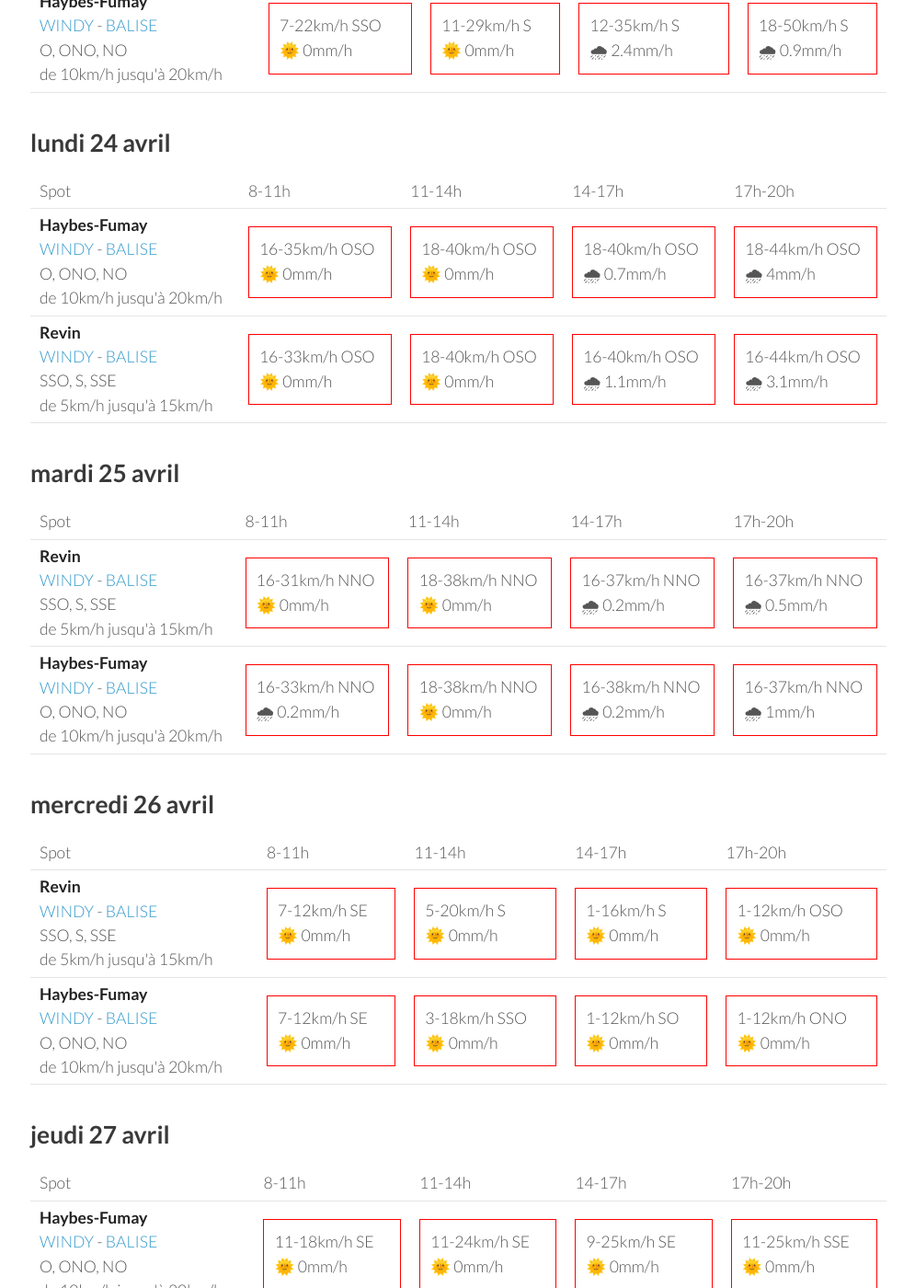
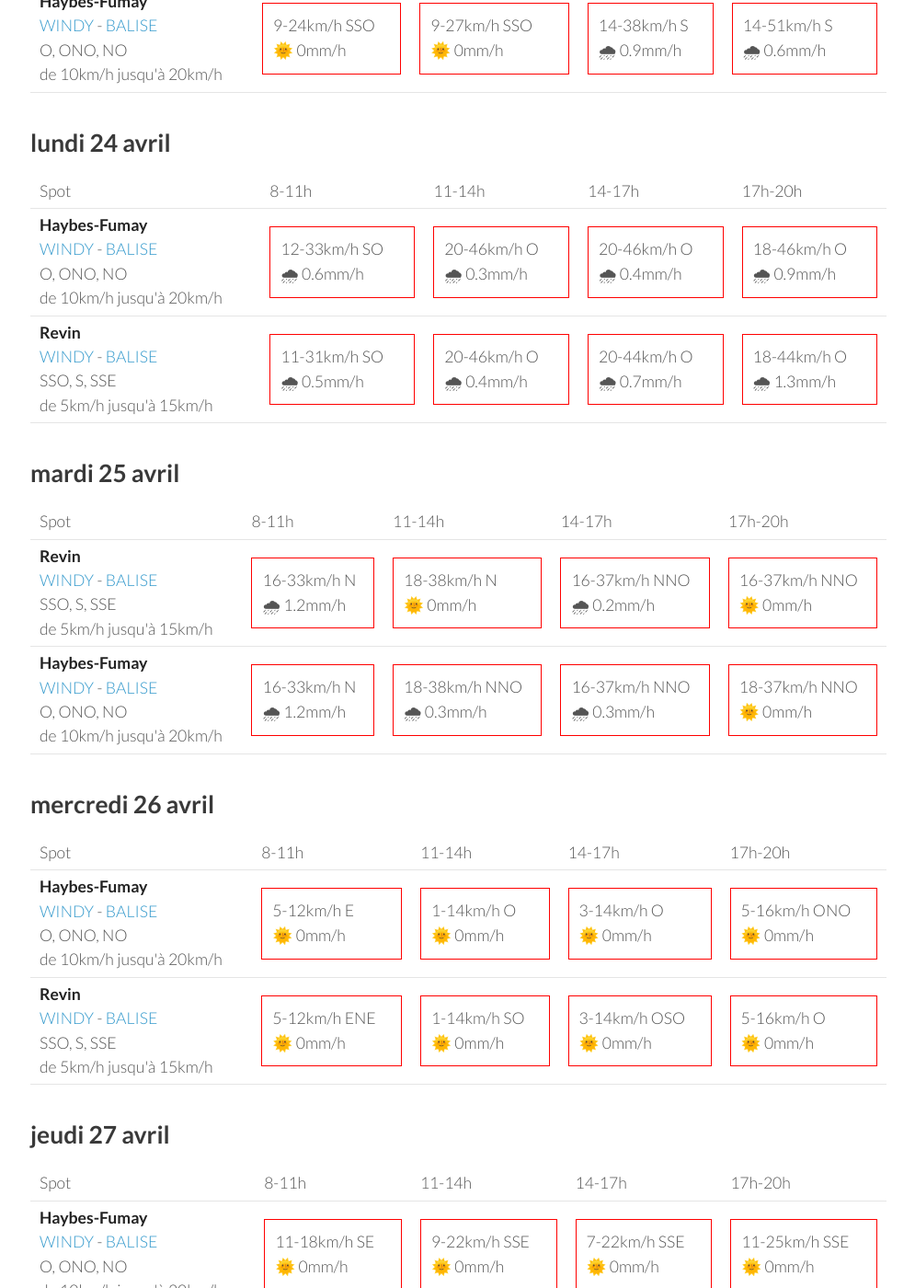
Before and after one commit to parapente-dans-le-nord/parapente-dans-le-nord.github.io, a Jekyll site: the page built from ardennes.markdown, in a window 1280 px wide and 1400 px high, scrolled down 859 px. Shown: the whole window at 92% size, without its empty margins (25-1020 px from the left). Built offline with Jekyll 4.4.1, drawn with Linux system fonts in a browser that asks for light colours; some of the changed text lies outside the part shown.

Commit message:
update index.markdown

```diff
--- a/ardennes.markdown
+++ b/ardennes.markdown
@@ -25,18 +25,18 @@ page mise à jour le samedi 22 avril 13:10
         <td><strong>Revin</strong><br><a href="https://windy.com/49.948/4.625?49.543,4.625,8">WINDY</a> - <span class=""><a href="http://www.balisemeteo.com/balise.php?idBalise=5019">BALISE</a> </span><br> <span class="vent-favorable">SSO, S, SSE</span><br><span class="force-vent">de 5km/h jusqu'à 15km/h</span> </td>
 
             <td><div class="not-flyable"><p>0-0km/h NA</p><p>🌧️ 0mm/h</p></div></td>
-            <td><div class="not-flyable"><p>12-38km/h S</p><p>🌧 0.3mm/h</p></div></td>
-            <td><div class="not-flyable"><p>11-37km/h S</p><p>🌧 1.4mm/h</p></div></td>
-            <td><div class="not-flyable"><p>14-40km/h SSO</p><p>🌧 1.5mm/h</p></div></td>
+            <td><div class="not-flyable"><p>0-0km/h NA</p><p>🌧️ 0mm/h</p></div></td>
+            <td><div class="not-flyable"><p>0-0km/h NA</p><p>🌧️ 0mm/h</p></div></td>
+            <td><div class="not-flyable"><p>11-33km/h SSO</p><p>🌧 1.7mm/h</p></div></td>
 
     </tr>
 <tr>
         <td><strong>Haybes-Fumay</strong><br><a href="https://windy.com/49.998/4.715?49.913,4.738,10">WINDY</a> - <span class=""><a href="http://www.balisemeteo.com/balise.php?idBalise=104">BALISE</a> </span><br> <span class="vent-favorable">O, ONO, NO</span><br><span class="force-vent">de 10km/h jusqu'à 20km/h</span> </td>
 
             <td><div class="not-flyable"><p>0-0km/h NA</p><p>🌧️ 0mm/h</p></div></td>
-            <td><div class="not-flyable"><p>12-40km/h S</p><p>🌞 0mm/h</p></div></td>
-            <td><div class="not-flyable"><p>12-38km/h S</p><p>🌞 0.7mm/h</p></div></td>
-            <td><div class="not-flyable"><p>16-44km/h SSO</p><p>🌞 0.9mm/h</p></div></td>
+            <td><div class="not-flyable"><p>0-0km/h NA</p><p>🌧️ 0mm/h</p></div></td>
+            <td><div class="not-flyable"><p>0-0km/h NA</p><p>🌧️ 0mm/h</p></div></td>
+            <td><div class="not-flyable"><p>9-37km/h SSO</p><p>🌧 1.9mm/h</p></div></td>
 
     </tr>
 
@@ -58,20 +58,20 @@ page mise à jour le samedi 22 avril 13:10
 <tr>
         <td><strong>Revin</strong><br><a href="https://windy.com/49.948/4.625?49.543,4.625,8">WINDY</a> - <span class=""><a href="http://www.balisemeteo.com/balise.php?idBalise=5019">BALISE</a> </span><br> <span class="vent-favorable">SSO, S, SSE</span><br><span class="force-vent">de 5km/h jusqu'à 15km/h</span> </td>
 
-            <td><div class="not-flyable"><p>7-18km/h SSO</p><p>🌞 0mm/h</p></div></td>
-            <td><div class="not-flyable"><p>11-27km/h S</p><p>🌞 0mm/h</p></div></td>
-            <td><div class="not-flyable"><p>14-37km/h SSE</p><p>🌧 1.1mm/h</p></div></td>
-            <td><div class="not-flyable"><p>20-51km/h S</p><p>🌧 1.4mm/h</p></div></td>
+            <td><div class="not-flyable"><p>9-22km/h SSO</p><p>🌞 0mm/h</p></div></td>
+            <td><div class="not-flyable"><p>11-25km/h SSO</p><p>🌞 0mm/h</p></div></td>
+            <td><div class="not-flyable"><p>14-37km/h S</p><p>🌧 1.3mm/h</p></div></td>
+            <td><div class="not-flyable"><p>18-55km/h SSE</p><p>🌧 0.6mm/h</p></div></td>
 
 
     </tr>
 <tr>
         <td><strong>Haybes-Fumay</strong><br><a href="https://windy.com/49.998/4.715?49.913,4.738,10">WINDY</a> - <span class=""><a href="http://www.balisemeteo.com/balise.php?idBalise=104">BALISE</a> </span><br> <span class="vent-favorable">O, ONO, NO</span><br><span class="force-vent">de 10km/h jusqu'à 20km/h</span> </td>
 
-            <td><div class="not-flyable"><p>7-22km/h SSO</p><p>🌞 0mm/h</p></div></td>
-            <td><div class="not-flyable"><p>11-29km/h S</p><p>🌞 0mm/h</p></div></td>
-            <td><div class="not-flyable"><p>12-35km/h S</p><p>🌧 2.4mm/h</p></div></td>
-            <td><div class="not-flyable"><p>18-50km/h S</p><p>🌧 0.9mm/h</p></div></td>
+            <td><div class="not-flyable"><p>9-24km/h SSO</p><p>🌞 0mm/h</p></div></td>
+            <td><div class="not-flyable"><p>9-27km/h SSO</p><p>🌞 0mm/h</p></div></td>
+            <td><div class="not-flyable"><p>14-38km/h S</p><p>🌧 0.9mm/h</p></div></td>
+            <td><div class="not-flyable"><p>14-51km/h S</p><p>🌧 0.6mm/h</p></div></td>
 
 
     </tr>
@@ -94,20 +94,20 @@ page mise à jour le samedi 22 avril 13:10
 <tr>
         <td><strong>Haybes-Fumay</strong><br><a href="https://windy.com/49.998/4.715?49.913,4.738,10">WINDY</a> - <span class=""><a href="http://www.balisemeteo.com/balise.php?idBalise=104">BALISE</a> </span><br> <span class="vent-favorable">O, ONO, NO</span><br><span class="force-vent">de 10km/h jusqu'à 20km/h</span> </td>
 
-            <td><div class="not-flyable"><p>16-35km/h OSO</p><p>🌞 0mm/h</p></div></td>
-            <td><div class="not-flyable"><p>18-40km/h OSO</p><p>🌞 0mm/h</p></div></td>
-            <td><div class="not-flyable"><p>18-40km/h OSO</p><p>🌧 0.7mm/h</p></div></td>
-            <td><div class="not-flyable"><p>18-44km/h OSO</p><p>🌧 4mm/h</p></div></td>
+            <td><div class="not-flyable"><p>12-33km/h SO</p><p>🌧 0.6mm/h</p></div></td>
+            <td><div class="not-flyable"><p>20-46km/h O</p><p>🌧 0.3mm/h</p></div></td>
+            <td><div class="not-flyable"><p>20-46km/h O</p><p>🌧 0.4mm/h</p></div></td>
+            <td><div class="not-flyable"><p>18-46km/h O</p><p>🌧 0.9mm/h</p></div></td>
 
 
     </tr>
 <tr>
         <td><strong>Revin</strong><br><a href="https://windy.com/49.948/4.625?49.543,4.625,8">WINDY</a> - <span class=""><a href="http://www.balisemeteo.com/balise.php?idBalise=5019">BALISE</a> </span><br> <span class="vent-favorable">SSO, S, SSE</span><br><span class="force-vent">de 5km/h jusqu'à 15km/h</span> </td>
 
-            <td><div class="not-flyable"><p>16-33km/h OSO</p><p>🌞 0mm/h</p></div></td>
-            <td><div class="not-flyable"><p>18-40km/h OSO</p><p>🌞 0mm/h</p></div></td>
-            <td><div class="not-flyable"><p>16-40km/h OSO</p><p>🌧 1.1mm/h</p></div></td>
-            <td><div class="not-flyable"><p>16-44km/h OSO</p><p>🌧 3.1mm/h</p></div></td>
+            <td><div class="not-flyable"><p>11-31km/h SO</p><p>🌧 0.5mm/h</p></div></td>
+            <td><div class="not-flyable"><p>20-46km/h O</p><p>🌧 0.4mm/h</p></div></td>
+            <td><div class="not-flyable"><p>20-44km/h O</p><p>🌧 0.7mm/h</p></div></td>
+            <td><div class="not-flyable"><p>18-44km/h O</p><p>🌧 1.3mm/h</p></div></td>
 
 
     </tr>
@@ -130,20 +130,20 @@ page mise à jour le samedi 22 avril 13:10
 <tr>
         <td><strong>Revin</strong><br><a href="https://windy.com/49.948/4.625?49.543,4.625,8">WINDY</a> - <span class=""><a href="http://www.balisemeteo.com/balise.php?idBalise=5019">BALISE</a> </span><br> <span class="vent-favorable">SSO, S, SSE</span><br><span class="force-vent">de 5km/h jusqu'à 15km/h</span> </td>
 
-            <td><div class="not-flyable"><p>16-31km/h NNO</p><p>🌞 0mm/h</p></div></td>
-            <td><div class="not-flyable"><p>18-38km/h NNO</p><p>🌞 0mm/h</p></div></td>
+            <td><div class="not-flyable"><p>16-33km/h N</p><p>🌧 1.2mm/h</p></div></td>
+            <td><div class="not-flyable"><p>18-38km/h N</p><p>🌞 0mm/h</p></div></td>
             <td><div class="not-flyable"><p>16-37km/h NNO</p><p>🌧 0.2mm/h</p></div></td>
-            <td><div class="not-flyable"><p>16-37km/h NNO</p><p>🌧 0.5mm/h</p></div></td>
+            <td><div class="not-flyable"><p>16-37km/h NNO</p><p>🌞 0mm/h</p></div></td>
 
 
     </tr>
 <tr>
         <td><strong>Haybes-Fumay</strong><br><a href="https://windy.com/49.998/4.715?49.913,4.738,10">WINDY</a> - <span class=""><a href="http://www.balisemeteo.com/balise.php?idBalise=104">BALISE</a> </span><br> <span class="vent-favorable">O, ONO, NO</span><br><span class="force-vent">de 10km/h jusqu'à 20km/h</span> </td>
 
-            <td><div class="not-flyable"><p>16-33km/h NNO</p><p>🌧 0.2mm/h</p></div></td>
-            <td><div class="not-flyable"><p>18-38km/h NNO</p><p>🌞 0mm/h</p></div></td>
-            <td><div class="not-flyable"><p>16-38km/h NNO</p><p>🌧 0.2mm/h</p></div></td>
-            <td><div class="not-flyable"><p>16-37km/h NNO</p><p>🌧 1mm/h</p></div></td>
+            <td><div class="not-flyable"><p>16-33km/h N</p><p>🌧 1.2mm/h</p></div></td>
+            <td><div class="not-flyable"><p>18-38km/h NNO</p><p>🌧 0.3mm/h</p></div></td>
+            <td><div class="not-flyable"><p>16-37km/h NNO</p><p>🌧 0.3mm/h</p></div></td>
+            <td><div class="not-flyable"><p>18-37km/h NNO</p><p>🌞 0mm/h</p></div></td>
 
 
     </tr>
@@ -164,22 +164,22 @@ page mise à jour le samedi 22 avril 13:10
       <td>17h-20h</td>
     </tr>
 <tr>
-        <td><strong>Revin</strong><br><a href="https://windy.com/49.948/4.625?49.543,4.625,8">WINDY</a> - <span class=""><a href="http://www.balisemeteo.com/balise.php?idBalise=5019">BALISE</a> </span><br> <span class="vent-favorable">SSO, S, SSE</span><br><span class="force-vent">de 5km/h jusqu'à 15km/h</span> </td>
+        <td><strong>Haybes-Fumay</strong><br><a href="https://windy.com/49.998/4.715?49.913,4.738,10">WINDY</a> - <span class=""><a href="http://www.balisemeteo.com/balise.php?idBalise=104">BALISE</a> </span><br> <span class="vent-favorable">O, ONO, NO</span><br><span class="force-vent">de 10km/h jusqu'à 20km/h</span> </td>
 
-            <td><div class="not-flyable"><p>7-12km/h SE</p><p>🌞 0mm/h</p></div></td>
-            <td><div class="not-flyable"><p>5-20km/h S</p><p>🌞 0mm/h</p></div></td>
-            <td><div class="not-flyable"><p>1-16km/h S</p><p>🌞 0mm/h</p></div></td>
-            <td><div class="not-flyable"><p>1-12km/h OSO</p><p>🌞 0mm/h</p></div></td>
+            <td><div class="not-flyable"><p>5-12km/h E</p><p>🌞 0mm/h</p></div></td>
+            <td><div class="not-flyable"><p>1-14km/h O</p><p>🌞 0mm/h</p></div></td>
+            <td><div class="not-flyable"><p>3-14km/h O</p><p>🌞 0mm/h</p></div></td>
+            <td><div class="not-flyable"><p>5-16km/h ONO</p><p>🌞 0mm/h</p></div></td>
 
 
     </tr>
 <tr>
-        <td><strong>Haybes-Fumay</strong><br><a href="https://windy.com/49.998/4.715?49.913,4.738,10">WINDY</a> - <span class=""><a href="http://www.balisemeteo.com/balise.php?idBalise=104">BALISE</a> </span><br> <span class="vent-favorable">O, ONO, NO</span><br><span class="force-vent">de 10km/h jusqu'à 20km/h</span> </td>
+        <td><strong>Revin</strong><br><a href="https://windy.com/49.948/4.625?49.543,4.625,8">WINDY</a> - <span class=""><a href="http://www.balisemeteo.com/balise.php?idBalise=5019">BALISE</a> </span><br> <span class="vent-favorable">SSO, S, SSE</span><br><span class="force-vent">de 5km/h jusqu'à 15km/h</span> </td>
 
-            <td><div class="not-flyable"><p>7-12km/h SE</p><p>🌞 0mm/h</p></div></td>
-            <td><div class="not-flyable"><p>3-18km/h SSO</p><p>🌞 0mm/h</p></div></td>
-            <td><div class="not-flyable"><p>1-12km/h SO</p><p>🌞 0mm/h</p></div></td>
-            <td><div class="not-flyable"><p>1-12km/h ONO</p><p>🌞 0mm/h</p></div></td>
+            <td><div class="not-flyable"><p>5-12km/h ENE</p><p>🌞 0mm/h</p></div></td>
+            <td><div class="not-flyable"><p>1-14km/h SO</p><p>🌞 0mm/h</p></div></td>
+            <td><div class="not-flyable"><p>3-14km/h OSO</p><p>🌞 0mm/h</p></div></td>
+            <td><div class="not-flyable"><p>5-16km/h O</p><p>🌞 0mm/h</p></div></td>
 
 
     </tr>
@@ -203,8 +203,8 @@ page mise à jour le samedi 22 avril 13:10
         <td><strong>Haybes-Fumay</strong><br><a href="https://windy.com/49.998/4.715?49.913,4.738,10">WINDY</a> - <span class=""><a href="http://www.balisemeteo.com/balise.php?idBalise=104">BALISE</a> </span><br> <span class="vent-favorable">O, ONO, NO</span><br><span class="force-vent">de 10km/h jusqu'à 20km/h</span> </td>
 
             <td><div class="not-flyable"><p>11-18km/h SE</p><p>🌞 0mm/h</p></div></td>
-            <td><div class="not-flyable"><p>11-24km/h SE</p><p>🌞 0mm/h</p></div></td>
-            <td><div class="not-flyable"><p>9-25km/h SE</p><p>🌞 0mm/h</p></div></td>
+            <td><div class="not-flyable"><p>9-22km/h SSE</p><p>🌞 0mm/h</p></div></td>
+            <td><div class="not-flyable"><p>7-22km/h SSE</p><p>🌞 0mm/h</p></div></td>
             <td><div class="not-flyable"><p>11-25km/h SSE</p><p>🌞 0mm/h</p></div></td>
 
 
@@ -212,10 +212,10 @@ page mise à jour le samedi 22 avril 13:10
 <tr>
         <td><strong>Revin</strong><br><a href="https://windy.com/49.948/4.625?49.543,4.625,8">WINDY</a> - <span class=""><a href="http://www.balisemeteo.com/balise.php?idBalise=5019">BALISE</a> </span><br> <span class="vent-favorable">SSO, S, SSE</span><br><span class="force-vent">de 5km/h jusqu'à 15km/h</span> </td>
 
-            <td><div class="not-flyable"><p>9-18km/h ESE</p><p>🌞 0mm/h</p></div></td>
-            <td><div class="not-flyable"><p>11-25km/h SE</p><p>🌞 0mm/h</p></div></td>
-            <td><div class="not-flyable"><p>11-27km/h SE</p><p>🌞 0mm/h</p></div></td>
-            <td><div class="not-flyable"><p>11-25km/h SSE</p><p>🌞 0mm/h</p></div></td>
+            <td><div class="not-flyable"><p>11-18km/h SE</p><p>🌞 0mm/h</p></div></td>
+            <td><div class="not-flyable"><p>9-24km/h SE</p><p>🌞 0mm/h</p></div></td>
+            <td><div class="not-flyable"><p>9-24km/h SE</p><p>🌞 0mm/h</p></div></td>
+            <td><div class="not-flyable"><p>12-27km/h SE</p><p>🌞 0mm/h</p></div></td>
 
 
     </tr>
```
Also changed, not shown: other parts of ardennes.markdown (+1 -1 lines).
